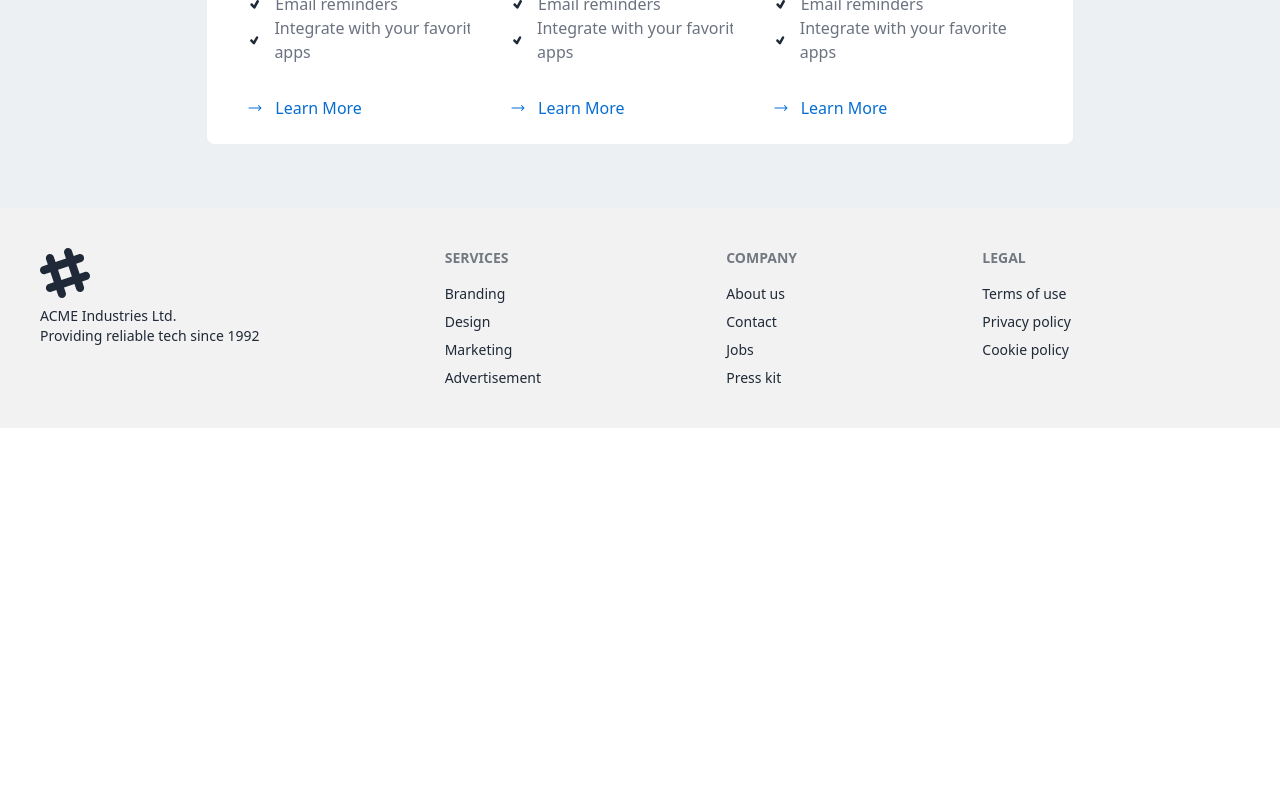
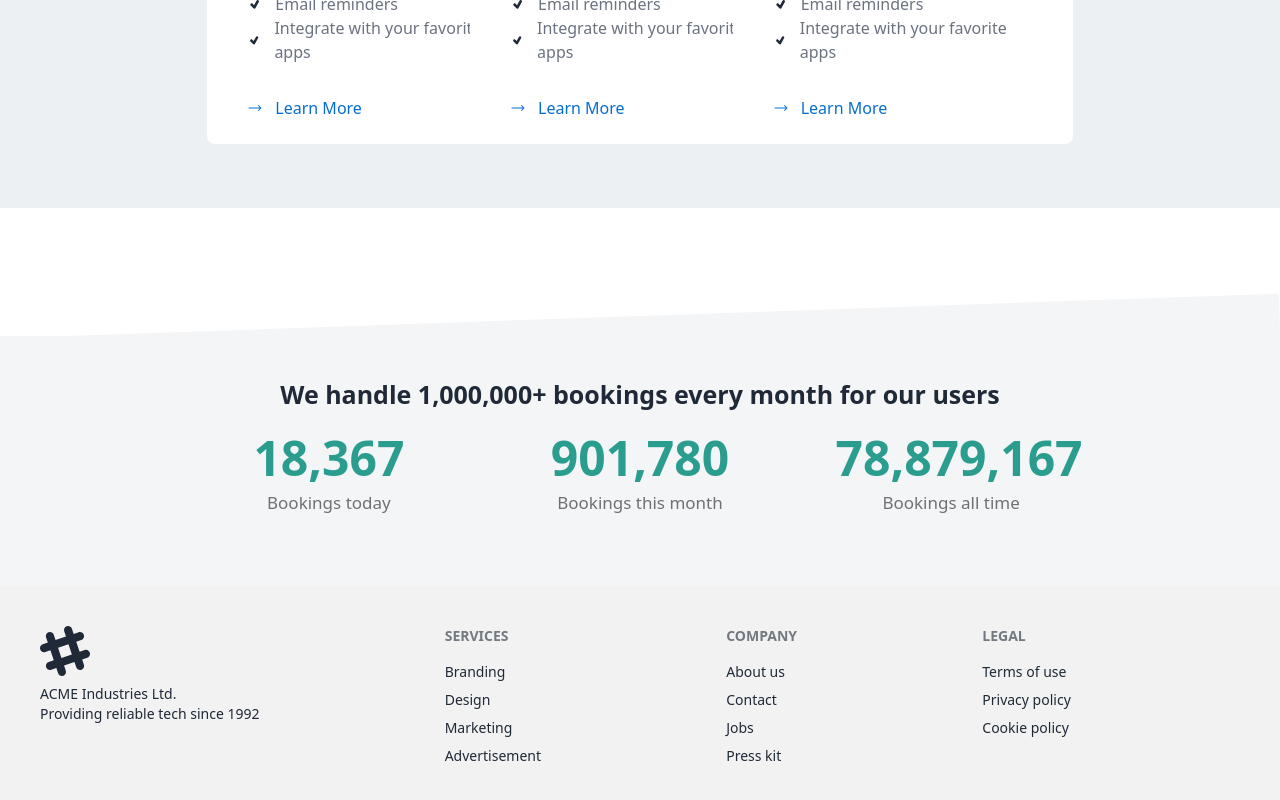
Before and after one commit to protapkrghosh/event-scheduler-pro, a React (Vite) app: page / in a window 1280 px wide. Shown: the part 2402-3202 px from the top of the page. Before the commit the page ends 2830 px from the top, so only its background shows below. Built offline with nearby package versions, Linux system fonts and the light colour scheme.

Commit message:
git marge

```diff
--- a/src/pages/home/Home.jsx
+++ b/src/pages/home/Home.jsx
@@ -1,5 +1,6 @@
 import BannerVideo from "./home/BannerVideo/BannerVideo";
 import Banner from "./home/banner/banner";
+import BookingUsers from "./home/bookingUsers/bookingUsers";
 import Bookings from "./home/bookings/Bookings";
 import ContactUs from "./home/contact_us/ContactUs";
 
@@ -10,6 +11,7 @@ const Home = () => {
       <BannerVideo />
       <ContactUs />
       <Bookings></Bookings>
+      <BookingUsers />
     </div>
   );
 };
```
